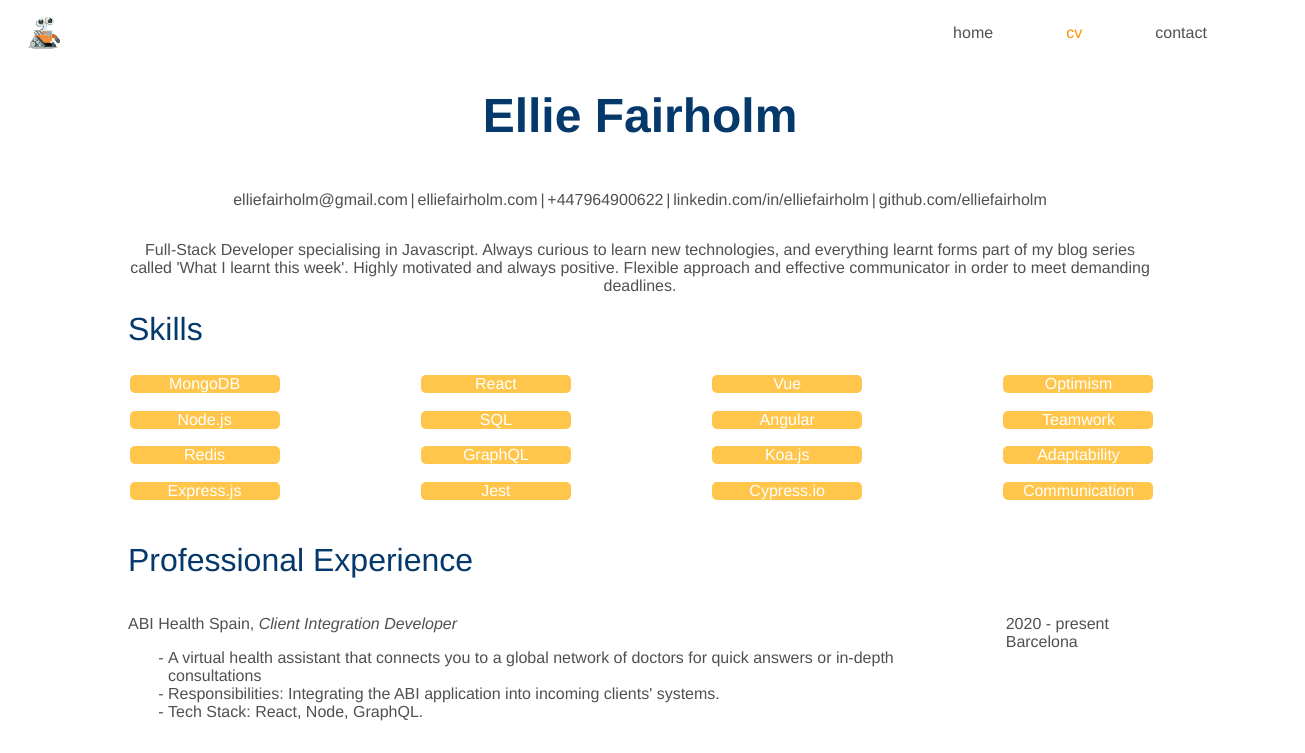
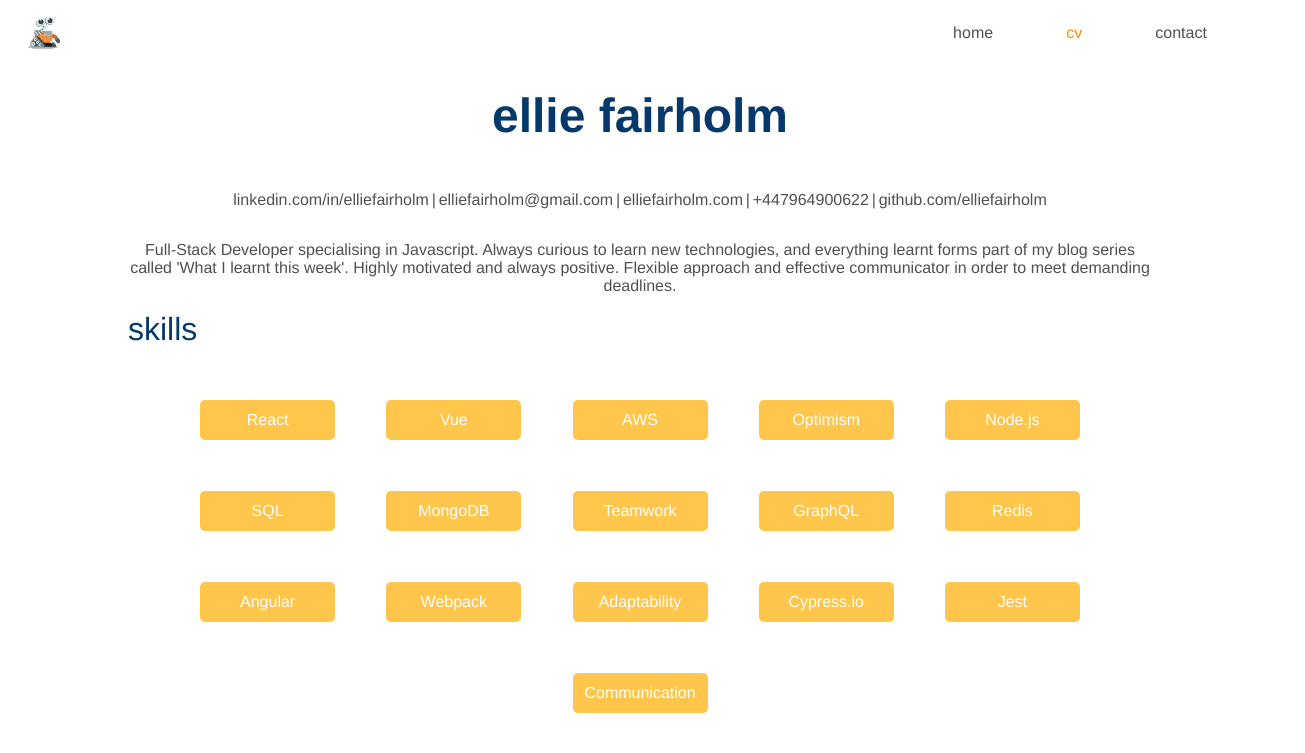
Before and after one commit to elliefairholm/personal-website, a Vue app: page /cv in a window 1280 px wide. Shown: the top 753 px of the page, 1305 px wide, since content can reach past the window. Built offline with nearby package versions, Linux system fonts and the light colour scheme.

Commit message:
feat: updated cv

```diff
--- a/src/components/container/cv.vue
+++ b/src/components/container/cv.vue
@@ -1,21 +1,23 @@
 <template>
   <div id="cv">
-    <h1 class="name font-3rem uppercase">ellie fairholm</h1>
+    <h1 class="name font-3rem">ellie fairholm</h1>
     <div class="details">
+      <a href="http://linkedin.com/in/elliefairholm" target="_blank">
+        <p>linkedin.com/in/elliefairholm</p>
+      </a>
+      <p class="separator">|</p>
       <a href="mailto:elliefairholm@gmail.com">
         <p>elliefairholm@gmail.com</p>
       </a>
-      <p>|</p>
+      <p class="separator">|</p>
       <a href="http://elliefairholm.com" target="_blank">
         <p>elliefairholm.com</p>
       </a>
-      <p>|</p>
+      <p class="separator">|</p>
+      <a href="tel:+447964900622">
         <p>+447964900622</p>
-      <p>|</p>
-      <a href="http://linkedin.com/in/elliefairholm" target="_blank">
-        <p>linkedin.com/in/elliefairholm</p>
       </a>
-      <p>|</p>
+      <p class="separator">|</p>
       <a href="http://github.com/elliefairholm" target="_blank">
         <p>github.com/elliefairholm</p>
       </a>
@@ -26,77 +28,53 @@
     <div class="section-container">
       <div class="section-title">skills</div>
       <div class="skills">
-        <div class="skill-line">
-          <div>
-            <p class="bubble">MongoDB</p>
-            <p />
+        <div class="bubble">
+          <p>React</p>
         </div>
-          <div>
-            <p class="bubble">React</p>
-            <p />
+        <div class="bubble">
+          <p>Vue</p>
         </div>
-          <div>
-            <p class="bubble">Vue</p>
-            <p />
+        <div class="bubble">
+          <p>AWS</p>
         </div>
-          <div>
-            <p class="bubble">Optimism</p>
-            <p />
+        <div class="bubble">
+          <p>Optimism</p>
         </div>
+        <div class="bubble">
+          <p>Node.js</p>
         </div>
-        <div class="skill-line">
-          <div>
-            <p class="bubble">Node.js</p>
-            <p />
+        <div class="bubble">
+          <p>SQL</p>
         </div>
-          <div>
-            <p class="bubble">SQL</p>
-            <p />
+        <div class="bubble">
+          <p>MongoDB</p>
         </div>
-          <div>
-            <p class="bubble">Angular</p>
-            <p />
+        <div class="bubble">
+          <p>Teamwork</p>
         </div>
-          <div>
-            <p class="bubble">Teamwork</p>
-            <p />
+        <div class="bubble">
+          <p>GraphQL</p>
         </div>
+        <div class="bubble">
+          <p>Redis</p>
         </div>
-        <div class="skill-line">
-          <div>
-            <p class="bubble">Redis</p>
-            <p />
+        <div class="bubble">
+          <p>Angular</p>
         </div>
-          <div>
-            <p class="bubble">GraphQL</p>
-            <p />
+        <div class="bubble">
+          <p>Webpack</p>
         </div>
-          <div>
-            <p class="bubble">Koa.js</p>
-            <p />
+        <div class="bubble">
+          <p>Adaptability</p>
         </div>
-          <div>
-            <p class="bubble">Adaptability</p>
-            <p />
+        <div class="bubble">
+          <p>Cypress.io</p>
         </div>
+        <div class="bubble">
+          <p>Jest</p>
         </div>
-        <div class="skill-line">
-          <div>
-            <p class="bubble">Express.js</p>
-            <p />
-          </div>
-          <div>
-            <p class="bubble">Jest</p>
-            <p />
-          </div>
-          <div>
-            <p class="bubble">Cypress.io</p>
-            <p />
-          </div>
-          <div>
-            <p class="bubble">Communication</p>
-            <p />
-          </div>
+        <div class="bubble">
+          <p>Communication</p>
         </div>
       </div>
     </div>
@@ -110,9 +88,9 @@
               <span class="italic">Client Integration Developer</span>
             </p>
             <ul class="example-details">
-              <li>A virtual health assistant that connects you to a global network of doctors for quick answers or in-depth consultations</li>
-              <li>Responsibilities: Integrating the ABI application into incoming clients' systems.</li>
-              <li>Tech Stack: React, Node, GraphQL.</li>
+              <li>A virtual health assistant that connects you to a global network of doctors for quick answers or in-depth consultations.</li>
+              <li>Responsibilities: Creating personalised landing pages for new clients. Ensuring comprehensive front-end testing. Automating the integration process. Improving the partner portal with updated utilisation metrics and client user information.</li>
+              <li>Tech Stack: React, GraphQL, AWS, Node.js, SQL.</li>
             </ul>
           </div>
           <div class="example-date-location">
@@ -267,15 +245,15 @@
       <div class="table-three">
         <div class="no-margin">
           <p class="bold">Tap Dancing</p>
-          <p class="italic">Advanced 2 ISTD qualification.</p>
+          <p class="italic">Advanced 2 ISTD certified.</p>
         </div>
         <div class="no-margin">
           <p class="bold">Ballet</p>
-          <p class="italic">Grade 8 RAD qualification.</p>
+          <p class="italic">Grade 8 RAD certified.</p>
         </div>
         <div class="no-margin">
           <p class="bold">Hockey</p>
-          <p class="italic">County level, and national school finals.</p>
+          <p class="italic">County and national level.</p>
         </div>
       </div>
     </div>
@@ -306,14 +284,13 @@ export default {
 
 .name {
   color: #05386b;
-  text-transform: capitalize;
+  font-size: 3rem;
 }
 
 .section-title {
   font-size: 2rem;
   color: #05386b;
   margin-bottom: 2%;
-  text-transform: capitalize;
 }
 
 .section-container {
@@ -347,10 +324,6 @@ export default {
   margin-top: 16px;
 }
 
-.font-3rem {
-  font-size: 3rem;
-}
-
 .bold {
   font-weight: 500;
 }
@@ -366,27 +339,25 @@ ul {
 .skills {
   width: 100%;
   display: flex;
-  flex-direction: column;
+  justify-content: center;
+  flex-wrap: wrap;
   margin-top: 2.5%;
-}
-
-.skill-line {
-  width: 100%;
-  display: flex;
-  justify-content: space-between;
-}
-
-.skills > * {
-  margin: 0 auto;
 }
 
 .bubble {
   background: #ffc64b;
   color: white;
+  display: flex;
+  align-items: center;
+  justify-content: center;
   border-radius: 5px;
-  width: 150px;
-  text-align: center;
-  margin: 1%;
+  width: 135px;
+  margin: 2.5%;
+  height: 40px;
+}
+
+.bubble:hover {
+  background: #fab319;
 }
 
 .evenly-spaced {
@@ -404,9 +375,26 @@ ul {
 .no-margin > * {
   margin-top: 0;
   margin-bottom: 0;
+  margin: 0 5px;
 }
 
 a {
   text-decoration: none;
 }
+
+@media screen and (max-width: 415px) {
+  .name {
+    font-size: 2.75rem;
+    margin-bottom: 1rem;
+  }
+
+  .details {
+    flex-direction: column;
+    align-items: center;
+  }
+
+  .separator {
+    display: none;
+  }
+}
 </style>
--- a/src/components/presentational/cta-button.vue
+++ b/src/components/presentational/cta-button.vue
@@ -37,6 +37,10 @@ export default {
   margin-top: 38px;
 }
 
+.button:hover {
+  background: #fab319;
+}
+
 .robot {
   height: 150px;
   width: 150px;
--- a/src/router/cv-page.vue
+++ b/src/router/cv-page.vue
@@ -14,7 +14,7 @@
 // @ is an alias to /src
 import cv from "../components/container/cv.vue";
 import ctaButton from "@/components/presentational/cta-button.vue";
-import footer from "@/components/container/footer.vue";
+import footer from "@/components/container/footer-bar.vue";
 
 export default {
   name: "cv-page",
@@ -37,6 +37,7 @@ export default {
   align-items: center;
   position: relative;
   top: 7vh;
+  padding: 0 25px;
 }
 
 .font-6rem {
@@ -53,10 +54,4 @@ export default {
   margin-top: 5%;
   text-decoration: none;
 }
-
-@media screen and (max-width: 750px) {
-  .cv-section {
-    width: 100%;
-  }
-}
 </style>
```
Also changed, not shown: 1 other file (tests, documents, lock files or other folders). Lines whose indentation alone changed are shown as unchanged.
